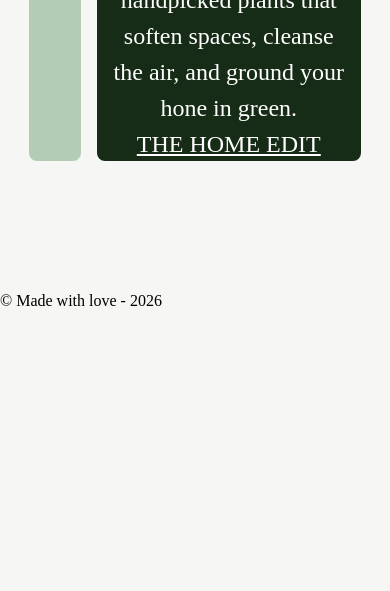
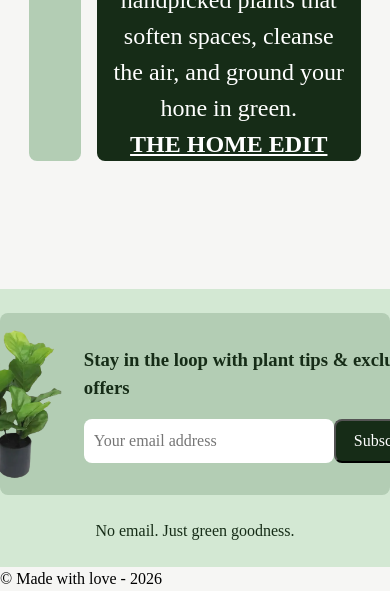
Before and after one commit to fran556/carnivorous-plants-landing-page, a website: page src/index.html in a window 390 px wide. Shown: the part 3433-4024 px from the top of the page. Before the commit the page ends 3746 px from the top, so only its background shows below. Drawn offline with Linux system fonts and the light colour scheme.

Commit message:
feat(offers): add newsletter subscription section
- Add offers section with email subscription form
- Add plant image (offer-plant.webp) alongside subscription form
- Style section with brand green color scheme
- Add responsive flexbox layout for form and content

```diff
--- a/src/index.css
+++ b/src/index.css
@@ -504,6 +504,62 @@ body{
 
     & .collection-card-link {
         text-decoration: underline;
+        font-weight: var(--fw-bold);
 
     }
 }
+/* offers */
+.offers {
+    background-color: var(--brand-green-muted);
+    display: flex;
+    gap: 1.5rem;
+    flex-direction: column;
+    justify-content: center;
+    align-items: center;
+    padding: var(--pd-top-bottom) 0;
+
+    & p {
+        color: var(--text-main);
+    }
+}
+.offer-content {
+    background-color: var(--brand-green-vibrant);
+    display: flex;
+    justify-content: center;
+    align-items: center;
+    border-radius: var(--radius-md);
+    padding: 1rem 0;
+    color: var(--text-main);
+
+    & img {
+        width: 150px;
+        height: 150px;
+    }
+
+}
+.offer-form {
+    display: flex;
+    flex-direction: column;
+    justify-content: space-evenly;
+    align-items: center;
+    padding-right: 1rem;
+    height: 150px;
+    font-size: var(--fs-subtitle);
+
+}
+.form {
+    display: flex;
+    font-size: var(--fs-subtitle);
+    & input {
+        padding: 8px 10px;
+        width:250px ;
+        border-radius: var(--radius-md);
+        border: none;
+    }
+    & button {
+        background-color: var(--bg-button);
+        color: var(--text-white);
+        border-radius: var(--radius-md);
+        padding: 8px 18px ;
+    }
+}
--- a/src/index.html
+++ b/src/index.html
@@ -240,6 +240,20 @@
                 </div>
             </div>
         </section>
+        <section class="offers">
+            <div class="offer-content">
+                <img src="./assets/images/offer-plant.webp" alt="Plant in a white ceramic pot">
+                <div class="offer-form">
+                    <h3>Stay in the loop with plant tips & exclusive offers</h3>
+                    <div class="form">
+                        <input id="email" type="email" placeholder="Your email address">
+                        <button type="submit">Subscribe</button>
+                    </div>
+
+                </div>
+            </div>
+            <p class="offer-text">No email. Just green goodness.</p>
+        </section>
     </main>
     <footer class="main-footer">
         <p id="date-footer"></p>
```
Also changed, not shown: src/assets/images/offer-plant.webp (added).
